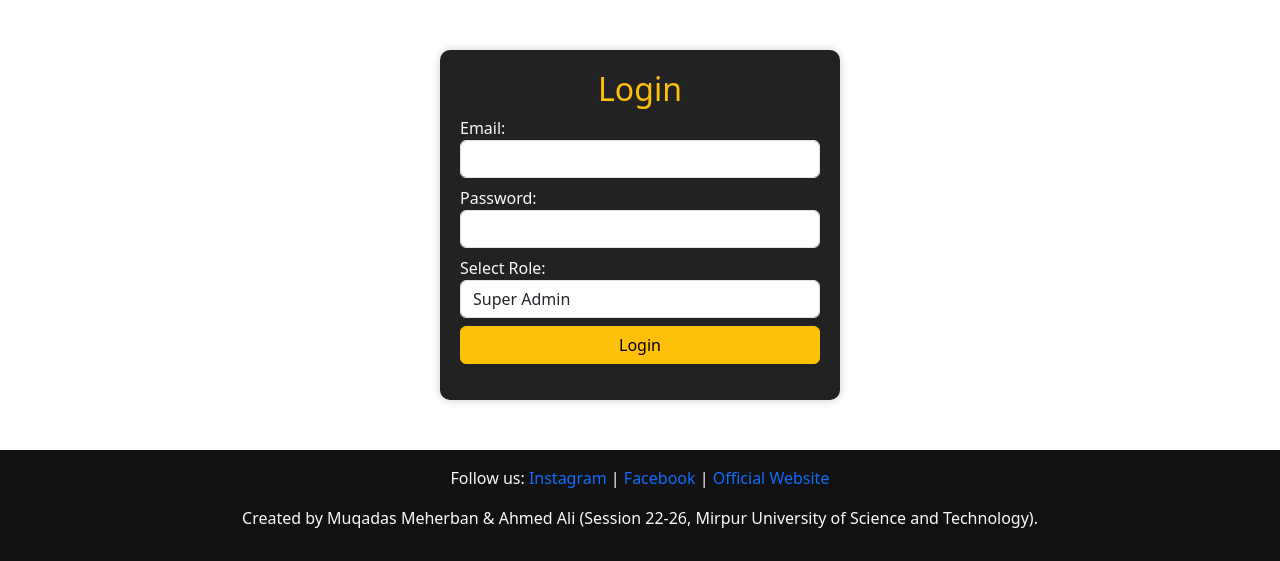
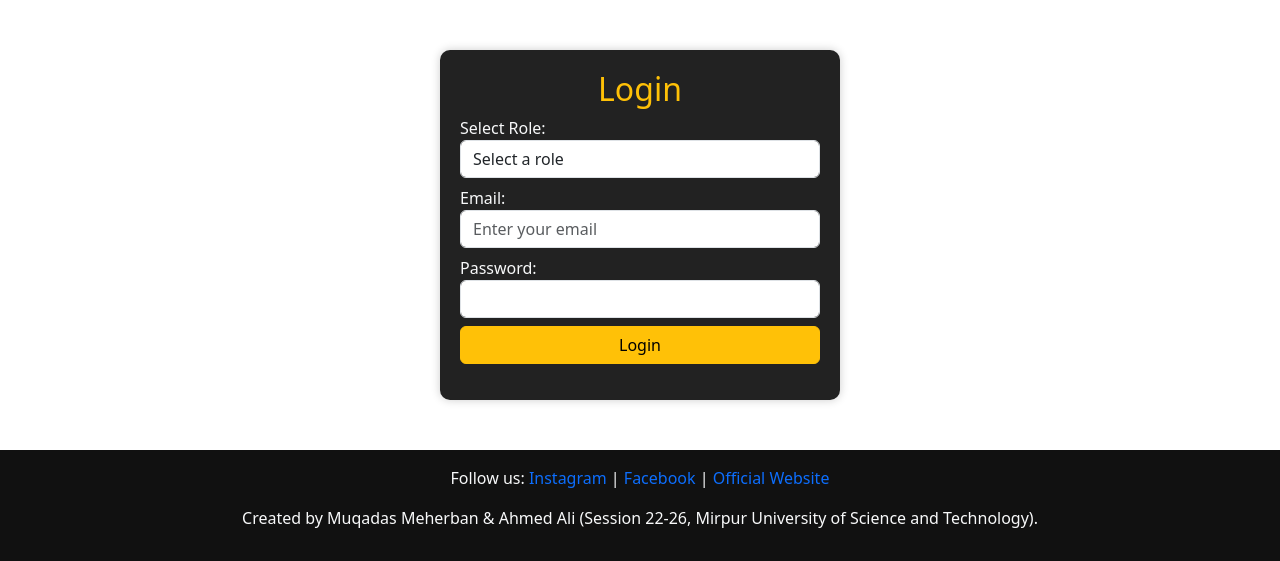
Before and after one commit to aura-codez/Must-TimeTable-System, a PHP site: page /MUST-Timetable-System/views/guest/login.php in a window 1280 px wide. Shown: the part 56-617 px from the top of the page. Run offline with PHP 8.4, Linux system fonts and the light colour scheme.

Commit message:
updated login based on role.
if student then login using roll no ,if any other roll use email

```diff
--- a/views/guest/login.php
+++ b/views/guest/login.php
@@ -3,16 +3,25 @@ include '../../config/database.php';
 session_start();
 
 if ($_SERVER["REQUEST_METHOD"] == "POST") {
-    $email = $_POST['email'];
+    $input = $_POST['email']; // This will be email or roll_no depending on role
     $password = md5($_POST['password']); // Hash password
     $role = $_POST['role'];
 
-    // Fetch user details including department_id (and optionally department name)
-    $stmt = $conn->prepare("SELECT u.id, u.role, u.department_id, d.name AS department_name
-                            FROM users u
-                            LEFT JOIN departments d ON u.department_id = d.id
-                            WHERE u.email = ? AND u.password = ? AND u.role = ?");
-    $stmt->execute([$email, $password, $role]);
+    // Use different column based on role
+    if ($role === 'student') {
+        // For students, check roll_no
+        $stmt = $conn->prepare("SELECT u.id, u.role, u.department_id, d.name AS department_name
+                                FROM users u
+                                LEFT JOIN departments d ON u.department_id = d.id
+                                WHERE u.roll_no = ? AND u.password = ? AND u.role = ?");
+    } else {
+        // For other roles, check email
+        $stmt = $conn->prepare("SELECT u.id, u.role, u.department_id, d.name AS department_name
+                                FROM users u
+                                LEFT JOIN departments d ON u.department_id = d.id
+                                WHERE u.email = ? AND u.password = ? AND u.role = ?");
+    }
+    $stmt->execute([$input, $password, $role]);
     $user = $stmt->fetch(PDO::FETCH_ASSOC);
 
     if ($user) {
@@ -70,22 +79,63 @@ if ($_SERVER["REQUEST_METHOD"] == "POST") {
 <!-- Login Form -->
 <div class="login-container text-light">
     <h2 class="text-center text-warning">Login</h2>
-    <form method="POST">
-        <label>Email:</label>
-        <input type="email" name="email" class="form-control mb-2" required>
-
-        <label>Password:</label>
-        <input type="password" name="password" class="form-control mb-2" required>
-
+    <form method="POST" onsubmit="return validateForm()">
         <label>Select Role:</label>
-        <select name="role" class="form-control mb-2" required>
+        <select name="role" id="roleSelect" class="form-control mb-2" required onchange="toggleInputField()">
+            <option value="" disabled selected>Select a role</option>
             <option value="superadmin">Super Admin</option>
             <option value="admin">Department Admin</option>
             <option value="teacher">Teacher</option>
             <option value="student">Student</option>
         </select>
 
+        <div id="emailField" style="display: block;">
+            <label>Email:</label>
+            <input type="email" name="email" id="email" class="form-control mb-2" placeholder="Enter your email" required>
+        </div>
+
+        <div id="rollNoField" style="display: none;">
+            <label>Roll Number:</label>
+            <input type="text" id="roll_no" class="form-control mb-2" placeholder="e.g., FA22-BSE-020" required>
+        </div>
+
+        <label>Password:</label>
+        <input type="password" name="password" class="form-control mb-2" required>
+
         <button type="submit" class="btn btn-warning w-100">Login</button>
     </form>
+    <script>
+        function toggleInputField() {
+            var role = document.getElementById("roleSelect").value;
+            var emailField = document.getElementById("emailField");
+            var rollNoField = document.getElementById("rollNoField");
+
+            if (role === "student") {
+                emailField.style.display = "none";
+                rollNoField.style.display = "block";
+            } else {
+                emailField.style.display = "block";
+                rollNoField.style.display = "none";
+            }
+        }
+
+        function validateForm() {
+            var role = document.getElementById("roleSelect").value;
+            var emailInput = document.getElementById("email");
+
+            if (role === "student") {
+                var rollNo = document.getElementById("roll_no").value;
+                var rollNoRegex = /^FA[0-9]{2}-(BSE|BCS|BIT)-[0-9]{3}$/;
+                if (!rollNoRegex.test(rollNo)) {
+                    alert("Invalid roll number! It must be in the format FA[year]-[program]-[roll], e.g., FA22-BSE-020.");
+                    return false;
+                }
+                // Copy roll number to email field for submission
+                emailInput.value = rollNo;
+            }
+
+            return true;
+        }
+    </script>
 </div>
 <?php include '../../components/guest-footer.php'; ?>
```
